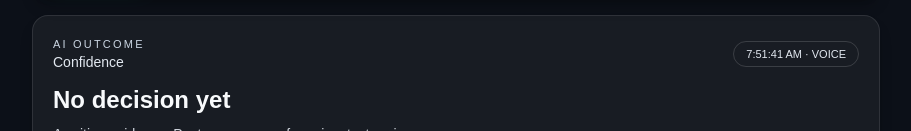
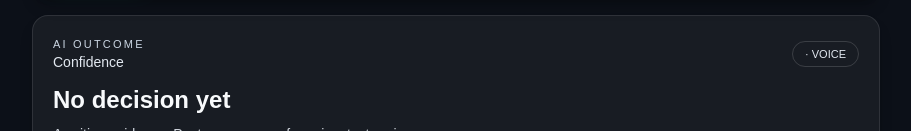
Before and after one commit to Aung-Kyi-Min/Scam_Sheild, a Next.js app in the folder frontend/scam-checker-ui/: page / in a window 1280 px wide. Shown: the part 614-745 px from the top of the page, without its empty margins (184-1095 px from the left). Built offline with nearby package versions, Linux system fonts and the light colour scheme.

Commit message:
fix UI bug

```diff
--- a/frontend/scam-checker-ui/app/page.tsx
+++ b/frontend/scam-checker-ui/app/page.tsx
@@ -68,7 +68,8 @@ export default function Home() {
     score: 0,
     reason: "Awaiting evidence. Paste a summary for voice, text, or image.",
     channel: "voice",
-    timestamp: new Date().toLocaleTimeString(),
+    // Leave empty on first render so SSR and client markup match; fill in on interactions
+    timestamp: "",
   });
   const [history, setHistory] = useState<ScanResult[]>([]);
 
```
